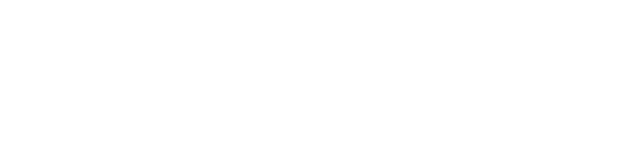
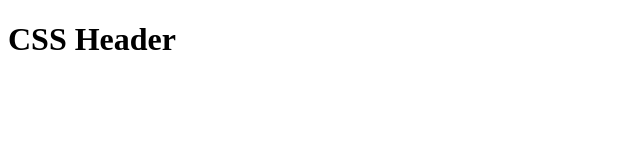
Before and after one commit to amhilado/HTML-CSS, a plain HTML site: page index.html in a window 1280 px wide. Shown: the whole page, without its empty margins (0-640 px from the left). Drawn offline with Linux system fonts and the light colour scheme.

Commit message:
Added H1 Header
Added header

```diff
--- a/index.html
+++ b/index.html
@@ -6,8 +6,16 @@
     <head>
 
     <meta charset="UTF-8">
-    <title>HTML / CSS</title>
+    <title> HTML / CSS </title>
 
     </head>
 
+    <body>
+
+        <h1> CSS Header </h1>
+
+
+
+    </body>
+
 </html>
```
